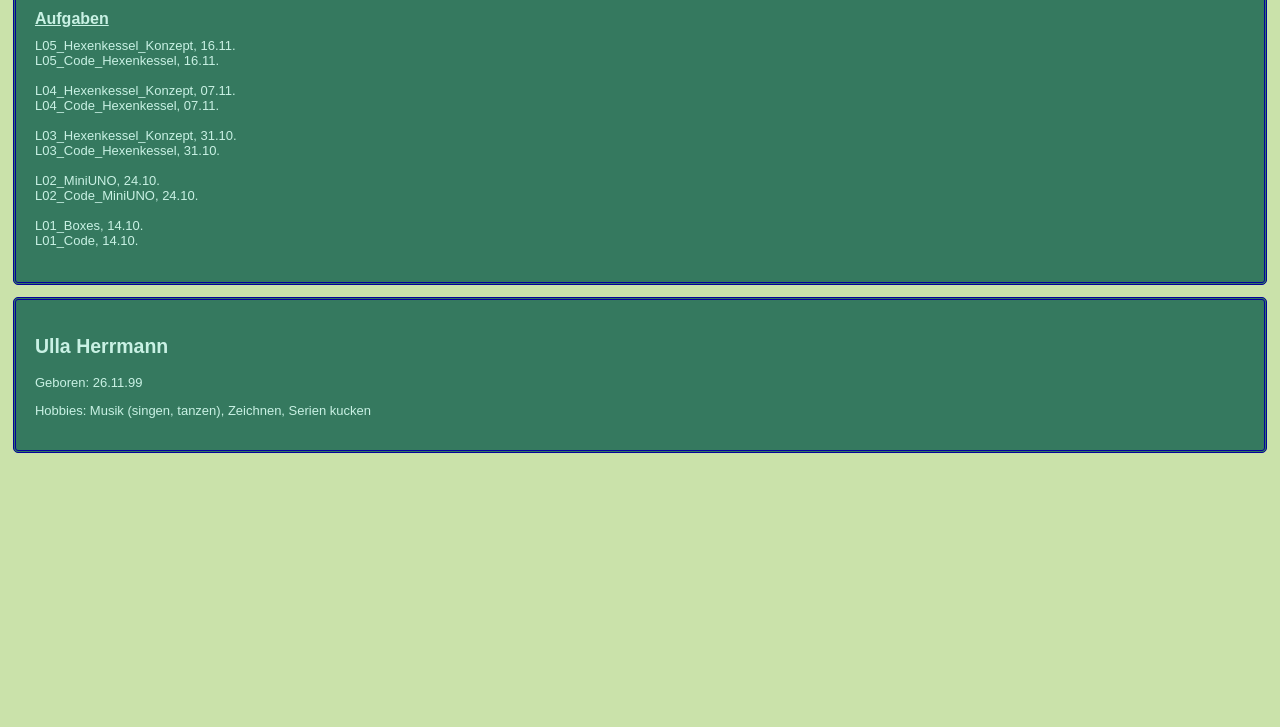
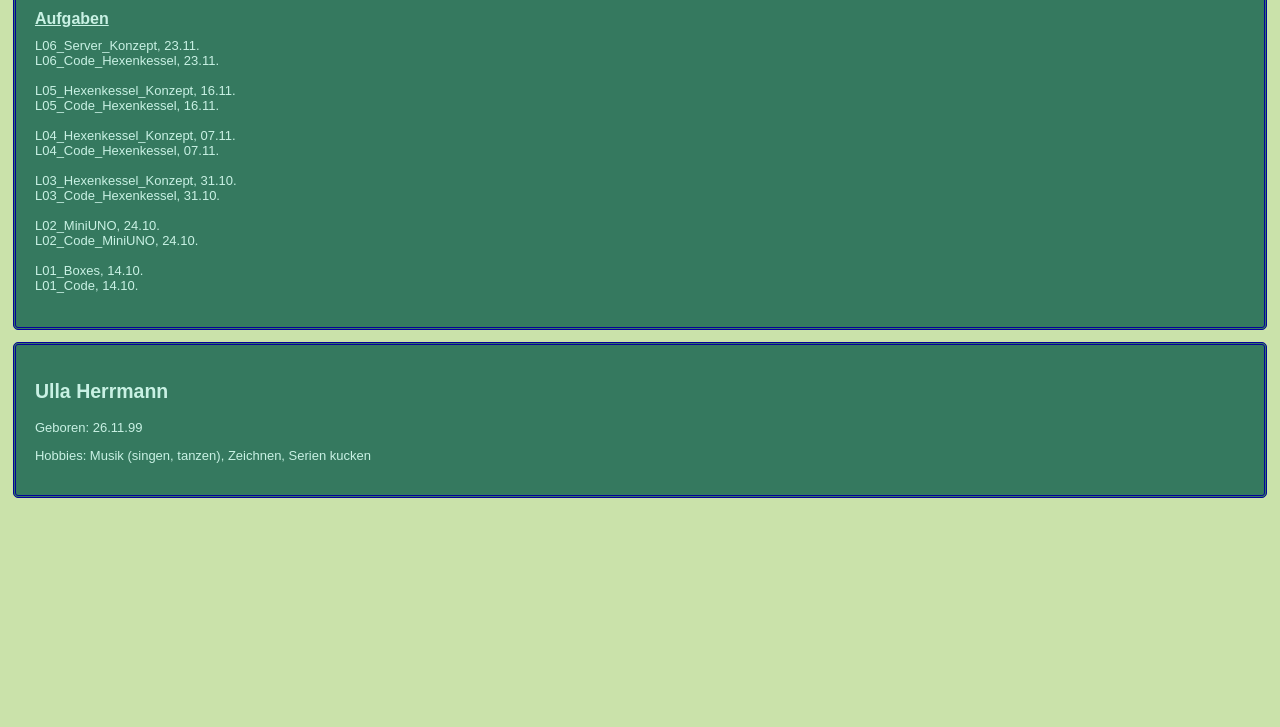
Before and after one commit to Lum7n/EIA2-WS2020-21, a plain HTML site: page Steckbrief/steckbrief.htm in a window 1280 px wide. Shown: the part 73-800 px from the top of the page. Drawn offline with Linux system fonts and the light colour scheme.

Commit message:
Add files via upload

```diff
--- a/Steckbrief/steckbrief.htm
+++ b/Steckbrief/steckbrief.htm
@@ -64,6 +64,11 @@
 			<br/>
 			<h1>Aufgaben</h1>
 			<!-- Format: Aufgabenbezeichnung, Datum -->
+			<a target="_blank" href="https://lum7n.github.io/EIA2-WS2020-21/Aufgaben/L06_Server/L06_Server_Konzept.pdf">L06_Server_Konzept, 23.11.</a>
+			<br>
+			<a target="_blank" href="https://lum7n.github.io/EIA2-WS2020-21/Aufgaben/L06_Server/Index.html">L06_Code_Hexenkessel, 23.11.</a>
+			<br/>
+			<br/>
 			<a target="_blank" href="https://lum7n.github.io/EIA2-WS2020-21/Aufgaben/L05_Client/L05_Hexenkessel_Konzept.pdf">L05_Hexenkessel_Konzept, 16.11.</a>
 			<br>
 			<a target="_blank" href="https://lum7n.github.io/EIA2-WS2020-21/Aufgaben/L05_Client/Index.html">L05_Code_Hexenkessel, 16.11.</a>
```
